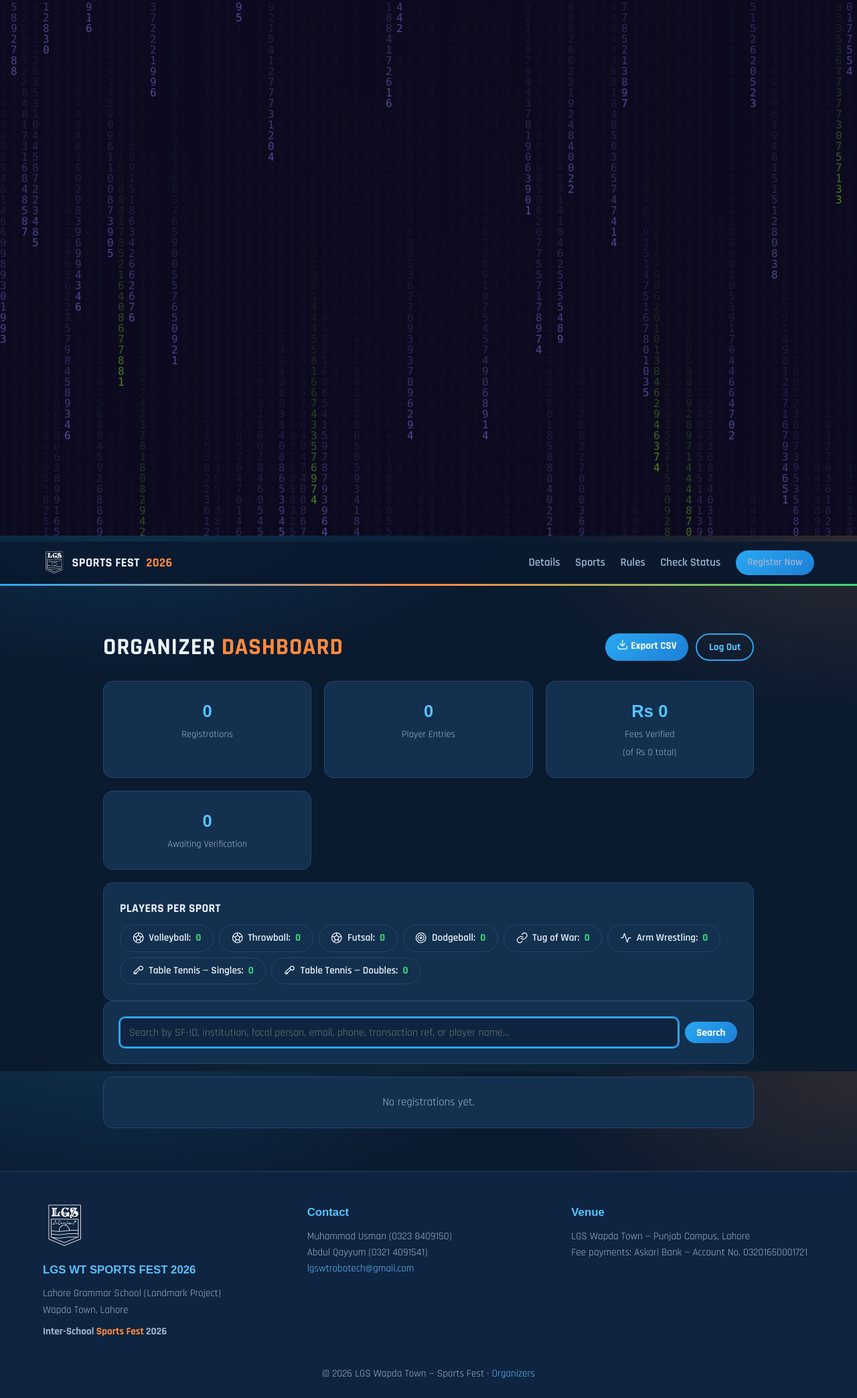
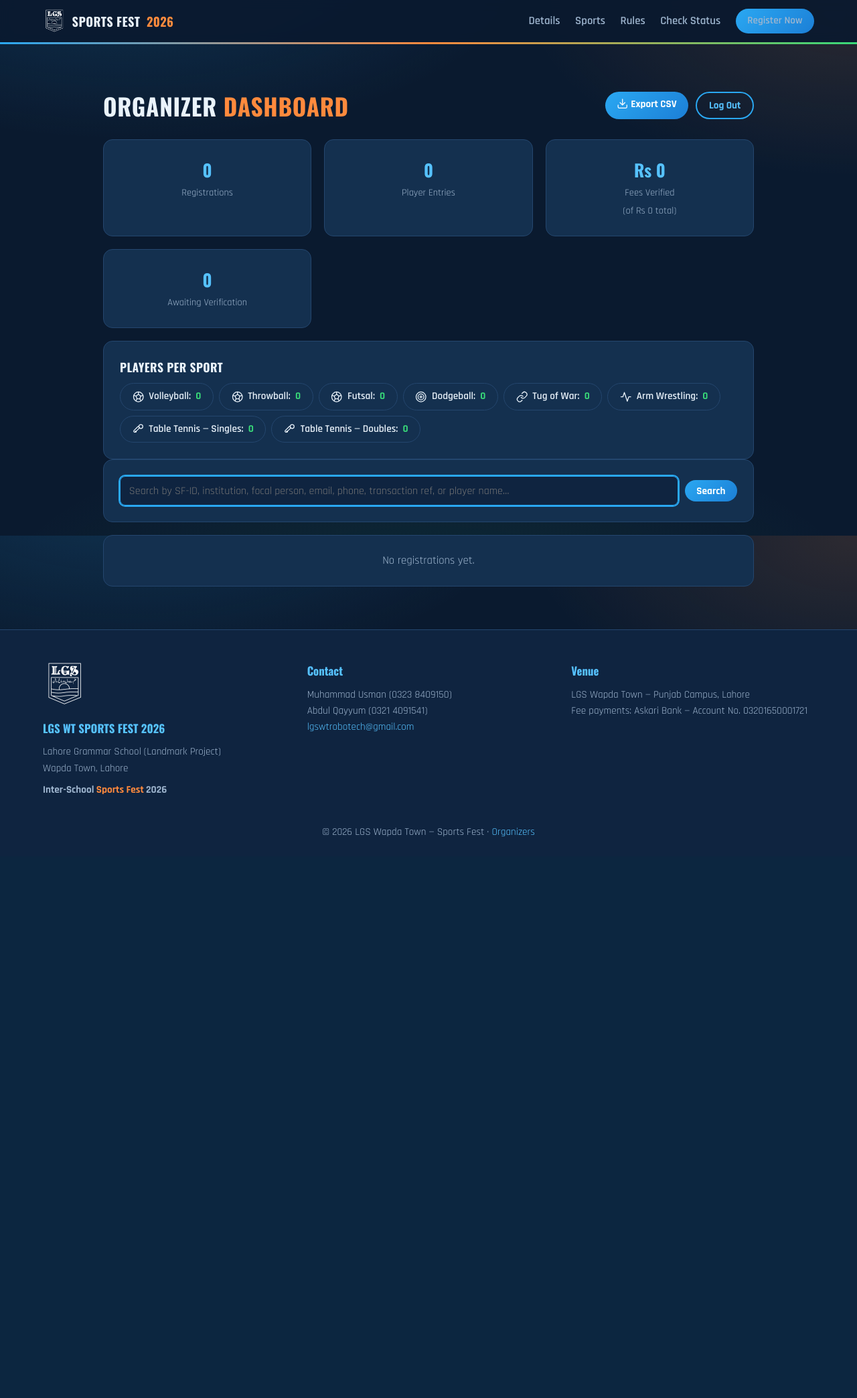
Before and after one commit to Abdulc2218/lgsrobotech, a Flask app: page /admin in a window 1280 px wide. Shown: the whole page at 67% size. After the commit the page ends 1250 px from the top, so only its background shows below. Run offline with Flask 3, Linux system fonts and the light colour scheme; the visitor is signed in with stand-in values (Sample User, id 1); data that the repository does not hold is empty; some libraries are stand-ins or nearby versions.

Commit message:
Add files via upload

```diff
--- a/templates/base.html
+++ b/templates/base.html
@@ -6,13 +6,12 @@
   <title>{% block title %}LGS WT Sports Fest 2026{% endblock %}</title>
   <link rel="preconnect" href="https://fonts.googleapis.com">
   <link rel="preconnect" href="https://fonts.gstatic.com" crossorigin>
-  <link href="https://fonts.googleapis.com/css2?family=Orbitron:wght@600;800&family=Rajdhani:wght@400;500;600;700&display=swap" rel="stylesheet">
+  <link href="https://fonts.googleapis.com/css2?family=Oswald:wght@500;600;700&family=Rajdhani:wght@400;500;600;700&display=swap" rel="stylesheet">
   <link rel="stylesheet" href="{{ url_for('static', filename='style.css') }}">
   <link rel="icon" type="image/png" href="{{ url_for('static', filename='lgs-logo.png') }}">
 </head>
 <body>
   {% include "_icons.html" %}
-  <canvas id="matrix-bg" aria-hidden="true"></canvas>
   <nav class="nav">
     <a href="{{ url_for('index') }}" class="nav-brand">
       <img class="nav-crest" src="{{ url_for('static', filename='lgs-logo.png') }}" alt="LGS logo">
@@ -59,6 +58,5 @@
     <p class="footer-note">© 2026 LGS Wapda Town — Sports Fest ·
       <a href="{{ url_for('admin') }}">Organizers</a></p>
   </footer>
-  <script src="{{ url_for('static', filename='matrix.js') }}"></script>
 </body>
 </html>
```
